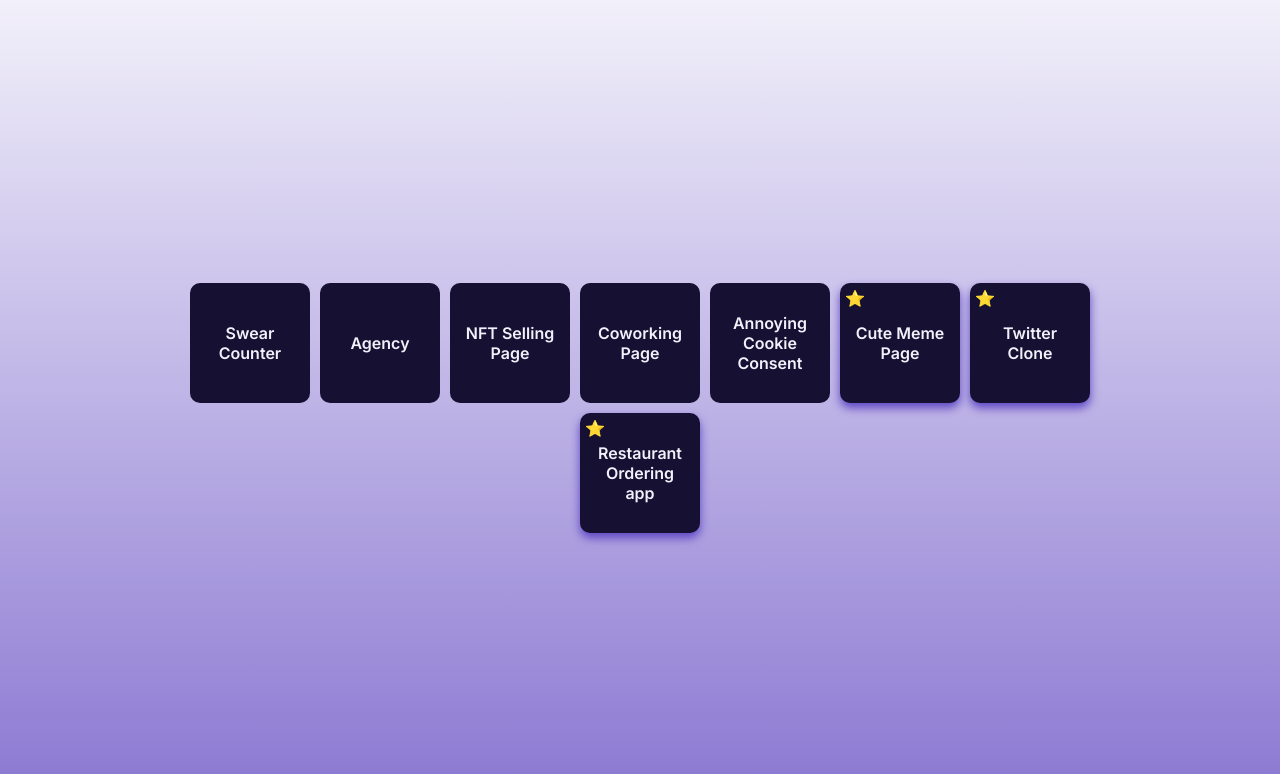
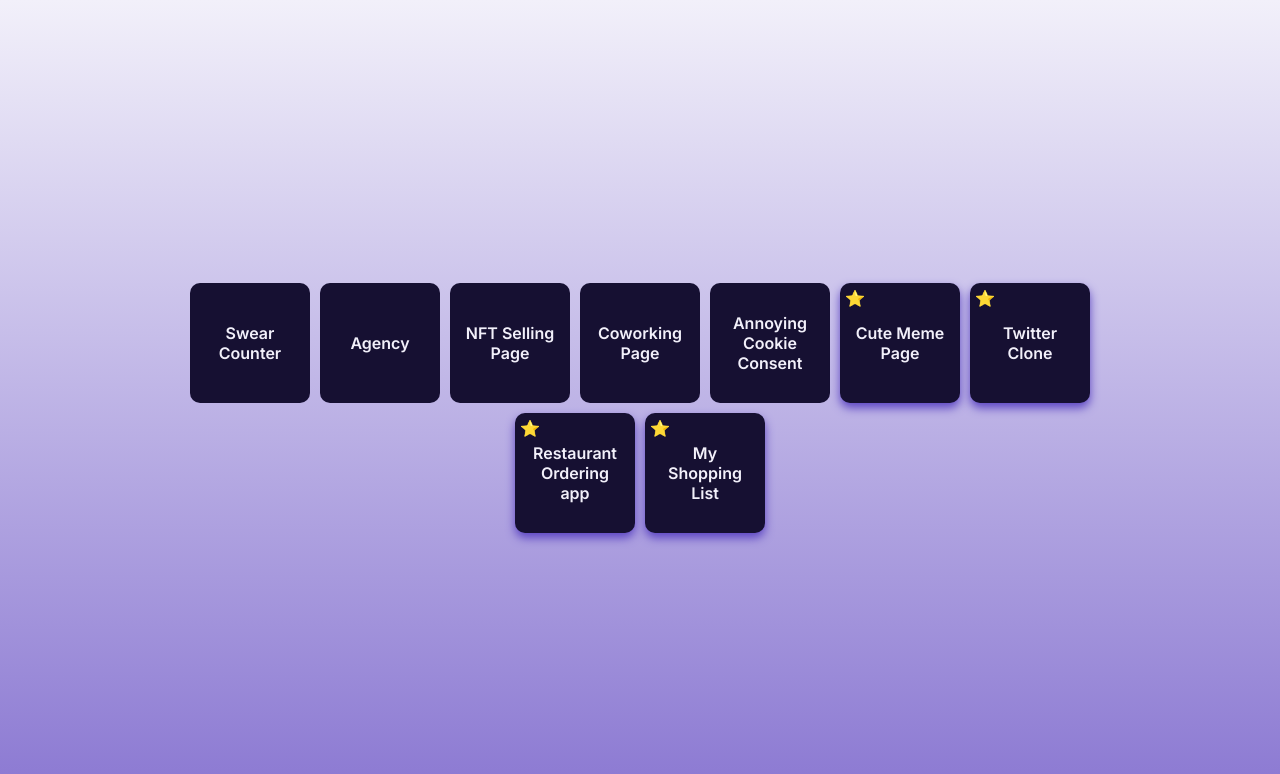
Before and after one commit to siddharthaD/SwearCounter, a website built with Vite: page index.html in a window 1280 px wide. Built offline with nearby package versions, Linux system fonts and the light colour scheme.

Commit message:
feat: added link to shopping list app

```diff
--- a/index.html
+++ b/index.html
@@ -23,6 +23,7 @@
             <li class="emphasize"><a href="./meme/index.html">Cute Meme Page</a><span>&#11088;</span></li>
             <li class="emphasize"><a href="./twimba/index.html">Twitter Clone</a><span>&#11088;</span></li>
             <li class="emphasize"><a href="http://sidrestaurantapp.netlify.app/" target="_blank">Restaurant Ordering app</a><span>&#11088;</span></li>
+            <li class="emphasize"><a href="http://sidshoppinglist.netlify.app/" target="_blank">My Shopping List</a><span>&#11088;</span></li>
         </ul>
     </nav>
 </body>
```
